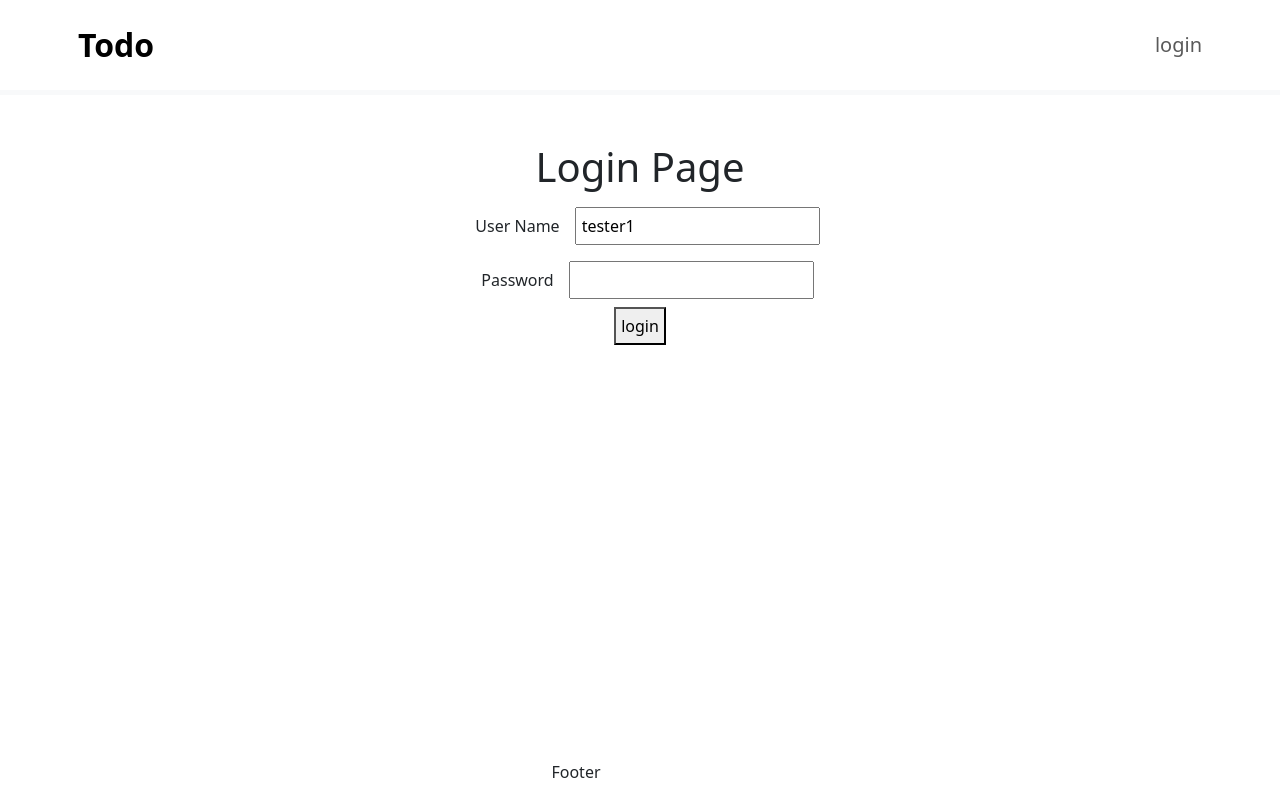
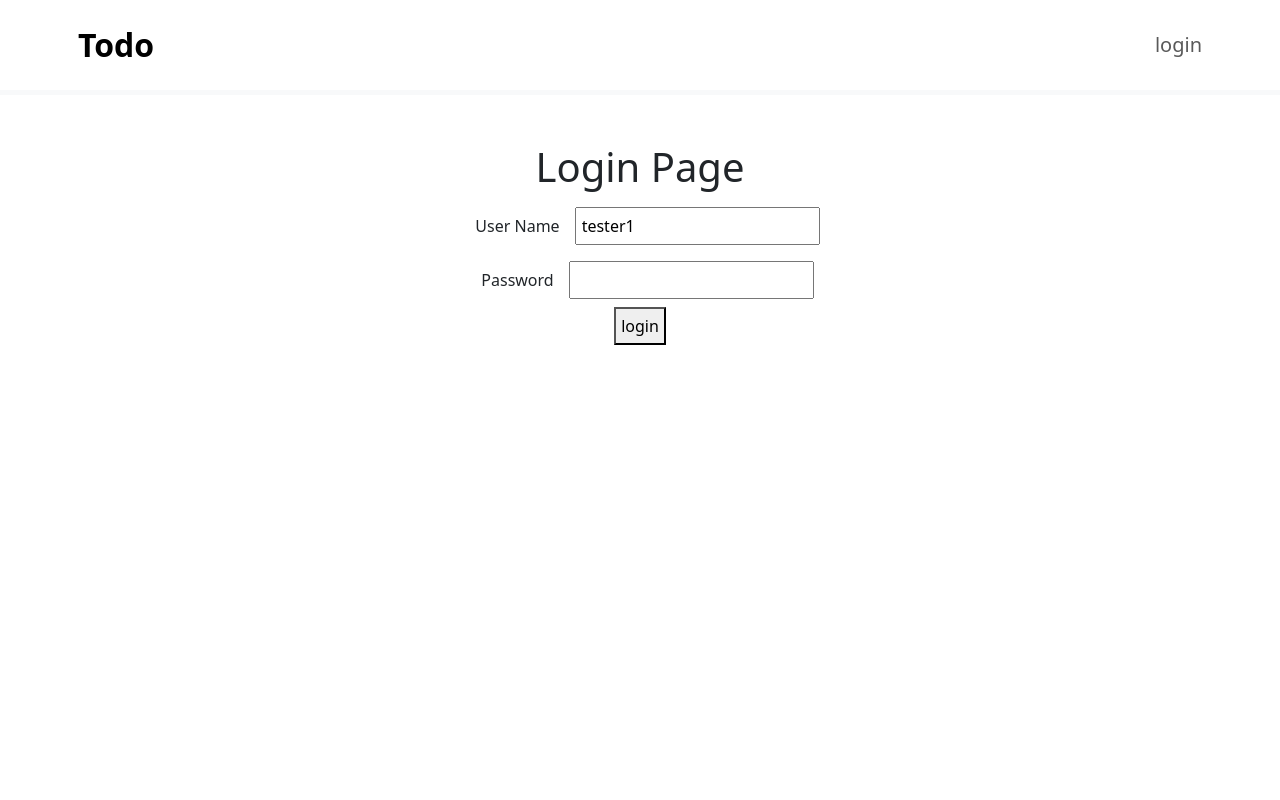
Before and after one commit to SooowanLee/spring-react-todo, a React (Create React App) app: page / in a window 1280 px wide. Built offline with nearby package versions, Linux system fonts and the light colour scheme.

Commit message:
feat FooterComponent 주석처리

```diff
--- a/src/component/todo/TodoApp.jsx
+++ b/src/component/todo/TodoApp.jsx
@@ -64,7 +64,7 @@ export default function TodoApp() {
 
             <Route path="*" element={<ErrorComponent />} />
           </Routes>
-          <FooterComponent />
+          {/* <FooterComponent /> */}
         </BrowserRouter>
       </AuthProvider>
     </div>
```
